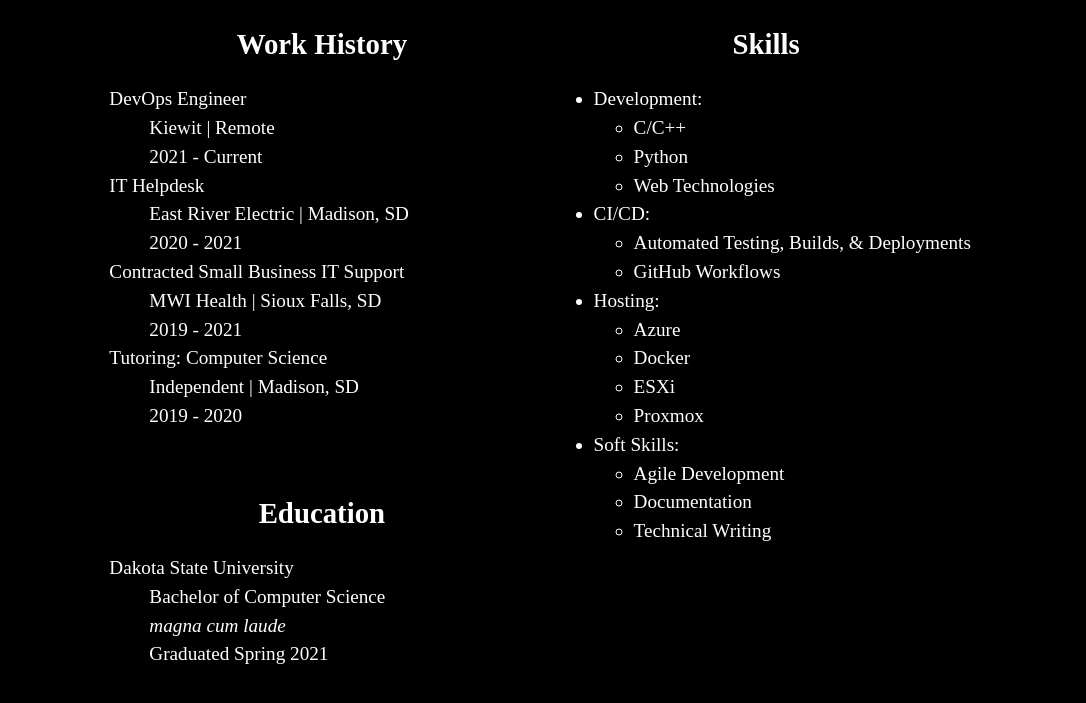
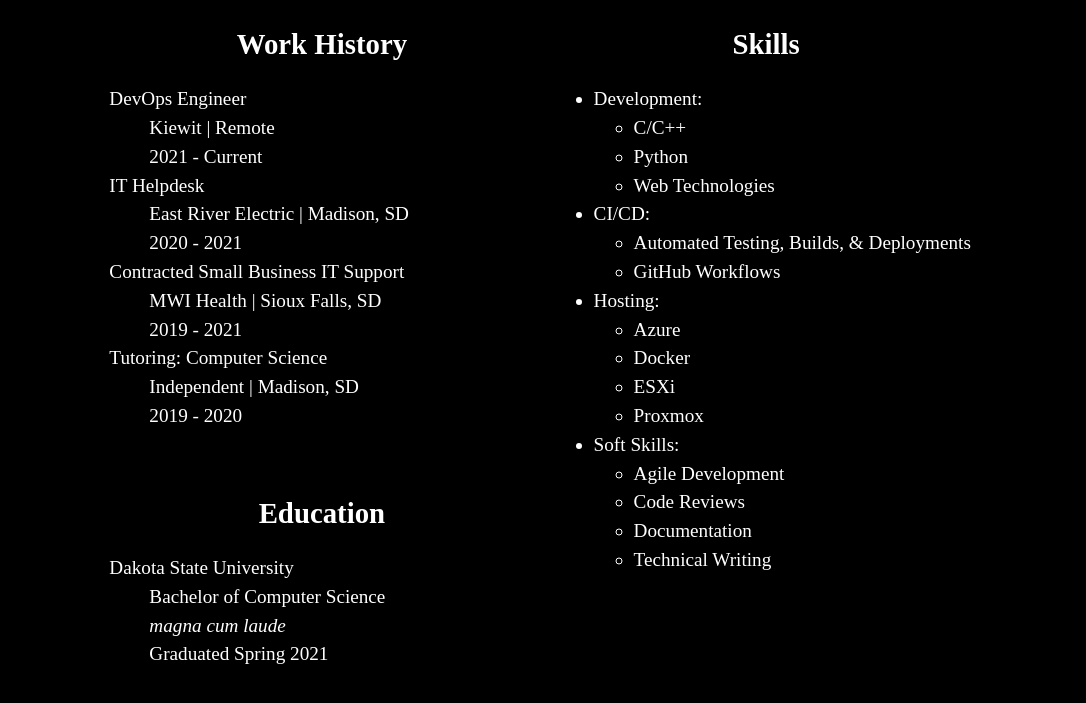
Before and after one commit to Casey-Kiewit/korver.dev, a website: page src/resume.html in a window 1280 px wide. Shown: the part 347-1050 px from the top of the page, without its empty margins (96-1182 px from the left). Drawn offline with Linux system fonts and the light colour scheme.

Commit message:
Add more soft skills

```diff
--- a/src/resume.html
+++ b/src/resume.html
@@ -92,6 +92,7 @@
                     <li>Soft Skills:
                         <ul>
                             <li>Agile Development</li>
+                            <li>Code Reviews</li>
                             <li>Documentation</li>
                             <li>Technical Writing</li>
                         </ul>
```
